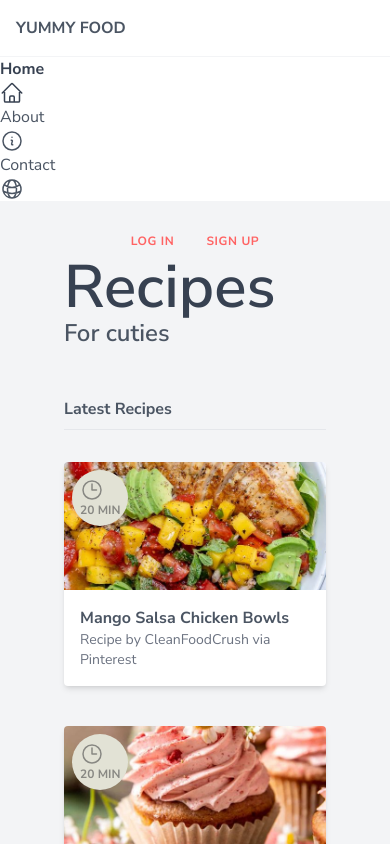
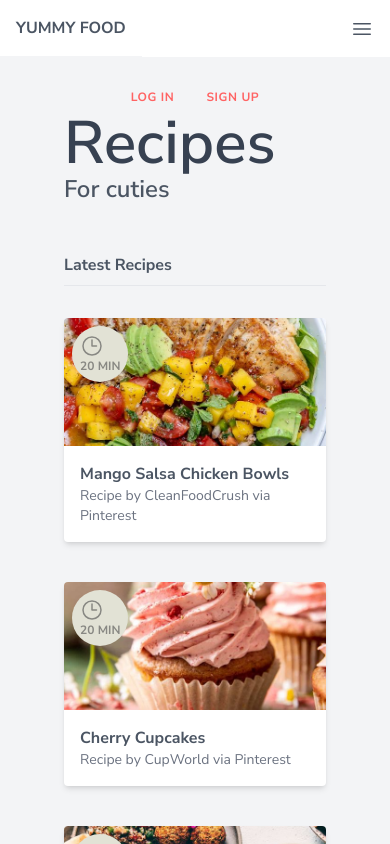
Before and after one commit to Valeprogr/tailwind-exercise-yummy-food, a React (Create React App) app: page / in a window 390 px wide. Shown: the top 844 px of the page. Built offline with nearby package versions, Linux system fonts and the light colour scheme.

Commit message:
responsive navbar

```diff
--- a/src/components/Navbar.js
+++ b/src/components/Navbar.js
@@ -1,31 +1,46 @@
-import React from 'react';
+import React,{useState} from 'react';
 
 const Navbar = () => {
+    const [showMenu, setShowMenu] = useState("hidden");
+    const toggleHandler = () => {
+        showMenu === "hidden"? setShowMenu("block"): setShowMenu("hidden")
+    }
     return (
-        <div className='md:col-span-1'>
-            <div>
-                <nav>
-                    <div>
+        <div className='md:col-span-1 md:flex md:justify-end'>
+                <nav className='text-right'>
+                    <div className='flex justify-between items-center'>
                         <h1 className='font-bold uppercase p-4 border-b border-gray-100'>
                             <a href='/' className='hover:text-gray-700'>Yummy Food</a></h1>
+
+                    <div className={`px-4 cursor-pointer md:hidden`} onClick={toggleHandler}>
+                    <svg className='w-6' xmlns="http://www.w3.org/2000/svg" fill="none" viewBox="0 0 24 24" stroke-width="1.5" stroke="currentColor" class="w-6 h-6">
+  <path stroke-linecap="round" stroke-linejoin="round" d="M3.75 6.75h16.5M3.75 12h16.5m-16.5 5.25h16.5" />
+</svg>
                     </div>
-                    <ul>
-                        <li className='text-gray-700 font-bold'><a href='#'>
+                    </div>
+                <ul className={`text-sm mt-6 ${showMenu} md:block`}>
+                        <li className='text-gray-700 font-bold py-1'>
+                            <a href='#' className='px-4 flex justify-end border-r-4 border-primary'>
                             <span>Home</span>
-                            <svg className='w-5' xmlns="http://www.w3.org/2000/svg" fill="none" viewBox="0 0 24 24" stroke-width="1.5" stroke="currentColor" class="w-6 h-6">
+                            <svg className='w-5 ml-2' xmlns="http://www.w3.org/2000/svg" fill="none" viewBox="0 0 24 24" stroke-width="1.5" stroke="currentColor" class="w-6 h-6">
   <path stroke-linecap="round" stroke-linejoin="round" d="M2.25 12l8.954-8.955c.44-.439 1.152-.439 1.591 0L21.75 12M4.5 9.75v10.125c0 .621.504 1.125 1.125 1.125H9.75v-4.875c0-.621.504-1.125 1.125-1.125h2.25c.621 0 1.125.504 1.125 1.125V21h4.125c.621 0 1.125-.504 1.125-1.125V9.75M8.25 21h8.25" />
 </svg>
 
-                        </a></li>
-                        <li><a href='#'>
+                            </a>
+                        </li>
+                        <li className='py-1'>
+                            <a href='#' className='px-4 flex justify-end border-r-4 border-white'>
                             <span>About</span>
-                            <svg className='w-5' xmlns="http://www.w3.org/2000/svg" fill="none" viewBox="0 0 24 24" stroke-width="1.5" stroke="currentColor" class="w-6 h-6">
+                            <svg className='w-5 ml-2' xmlns="http://www.w3.org/2000/svg" fill="none" viewBox="0 0 24 24" stroke-width="1.5" stroke="currentColor" class="w-6 h-6">
   <path stroke-linecap="round" stroke-linejoin="round" d="M11.25 11.25l.041-.02a.75.75 0 011.063.852l-.708 2.836a.75.75 0 001.063.853l.041-.021M21 12a9 9 0 11-18 0 9 9 0 0118 0zm-9-3.75h.008v.008H12V8.25z" />
 </svg>
 
-                        </a></li>
-                        <li><a href='#'><span>Contact</span>
-                        <svg className='w-5' xmlns="http://www.w3.org/2000/svg" fill="none" viewBox="0 0 24 24" stroke-width="1.5" stroke="currentColor" class="w-6 h-6">
+                            </a>
+                        </li>
+                        <li className='py-1'>
+                            <a href='#' className='px-4 flex justify-end border-r-4 border-white'>
+                                <span>Contact</span>
+                        <svg className='w-5 ml-2' xmlns="http://www.w3.org/2000/svg" fill="none" viewBox="0 0 24 24" stroke-width="1.5" stroke="currentColor" class="w-6 h-6">
   <path stroke-linecap="round" stroke-linejoin="round" d="M12 21a9.004 9.004 0 008.716-6.747M12 21a9.004 9.004 0 01-8.716-6.747M12 21c2.485 0 4.5-4.03 4.5-9S14.485 3 12 3m0 18c-2.485 0-4.5-4.03-4.5-9S9.515 3 12 3m0 0a8.997 8.997 0 017.843 4.582M12 3a8.997 8.997 0 00-7.843 4.582m15.686 0A11.953 11.953 0 0112 10.5c-2.998 0-5.74-1.1-7.843-2.918m15.686 0A8.959 8.959 0 0121 12c0 .778-.099 1.533-.284 2.253m0 0A17.919 17.919 0 0112 16.5c-3.162 0-6.133-.815-8.716-2.247m0 0A9.015 9.015 0 013 12c0-1.605.42-3.113 1.157-4.418" />
 </svg>
 
@@ -33,7 +48,6 @@ const Navbar = () => {
                     </ul>
                 </nav>
             </div>
-        </div>
     );
 }
 
```
